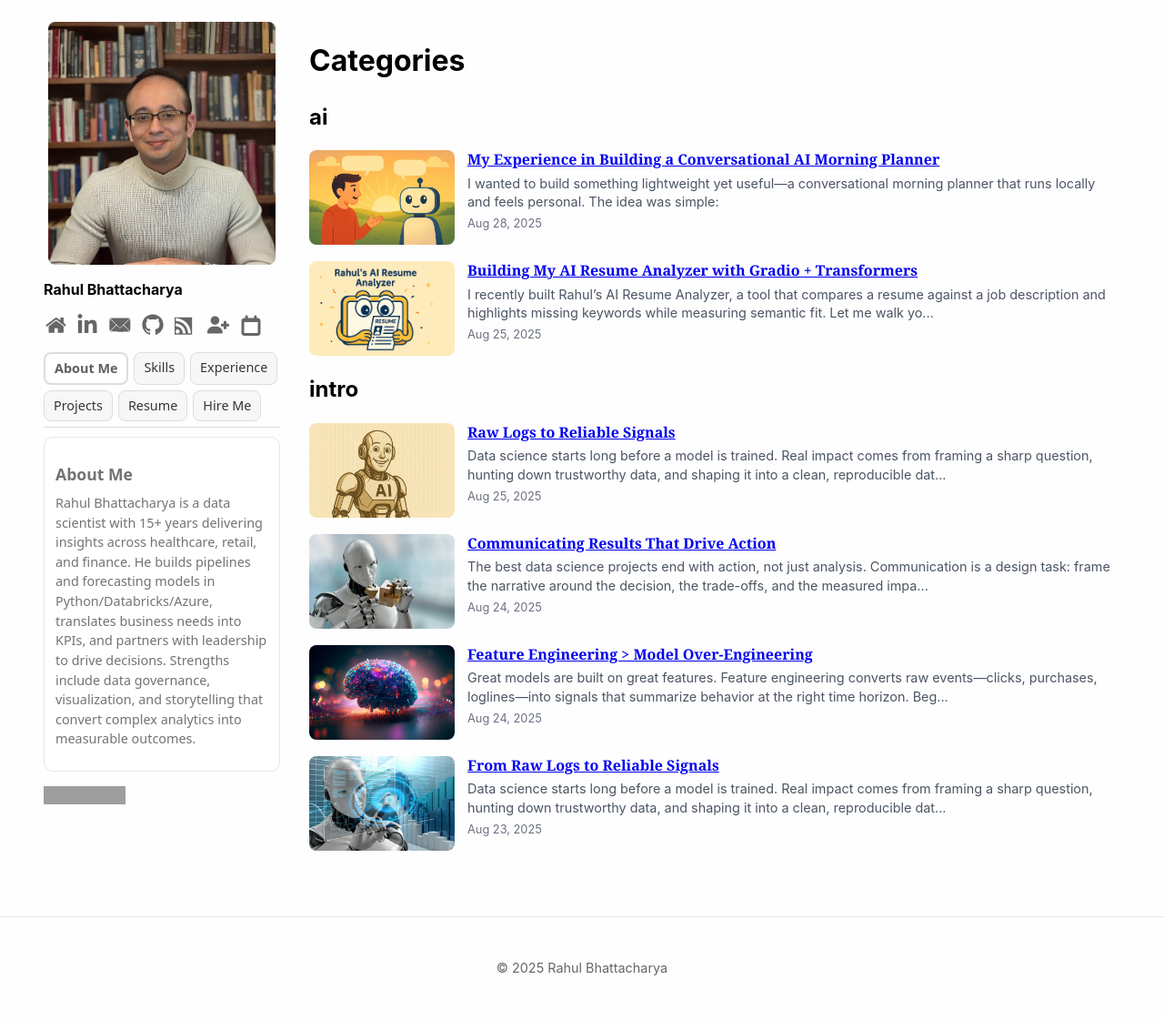
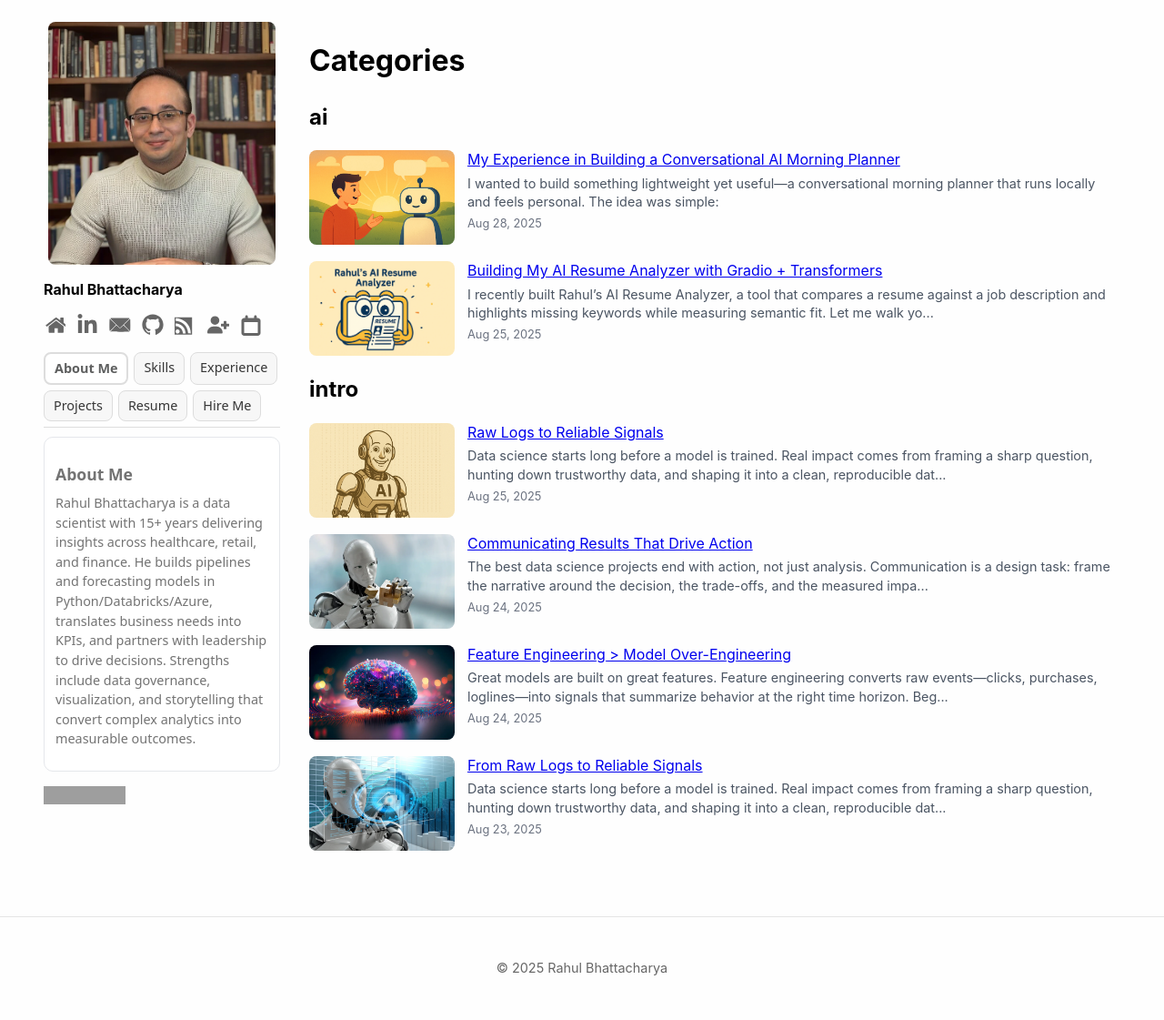
Before and after one commit to RahulBhattacharya1/RahulBhattacharya1.github.io, a Jekyll site: the page built from categories.html, in a window 1280 px wide. Shown: the whole page at 91% size. Built offline with Jekyll 4.4.1, drawn with Linux system fonts in a browser that asks for light colours; grey boxes are pictures that could not be loaded.

Commit message:
Update main.scss

```diff
--- a/assets/css/main.scss
+++ b/assets/css/main.scss
@@ -880,6 +880,8 @@ pre {
   font-size: 1rem;
   line-height: 1.3;
   margin: 0 0 .35rem;
+  font-weight: inherit; /* use same weight */
+  font-family: inherit; /* use global stack */
 }
 
 .category-page .post-excerpt {
```
